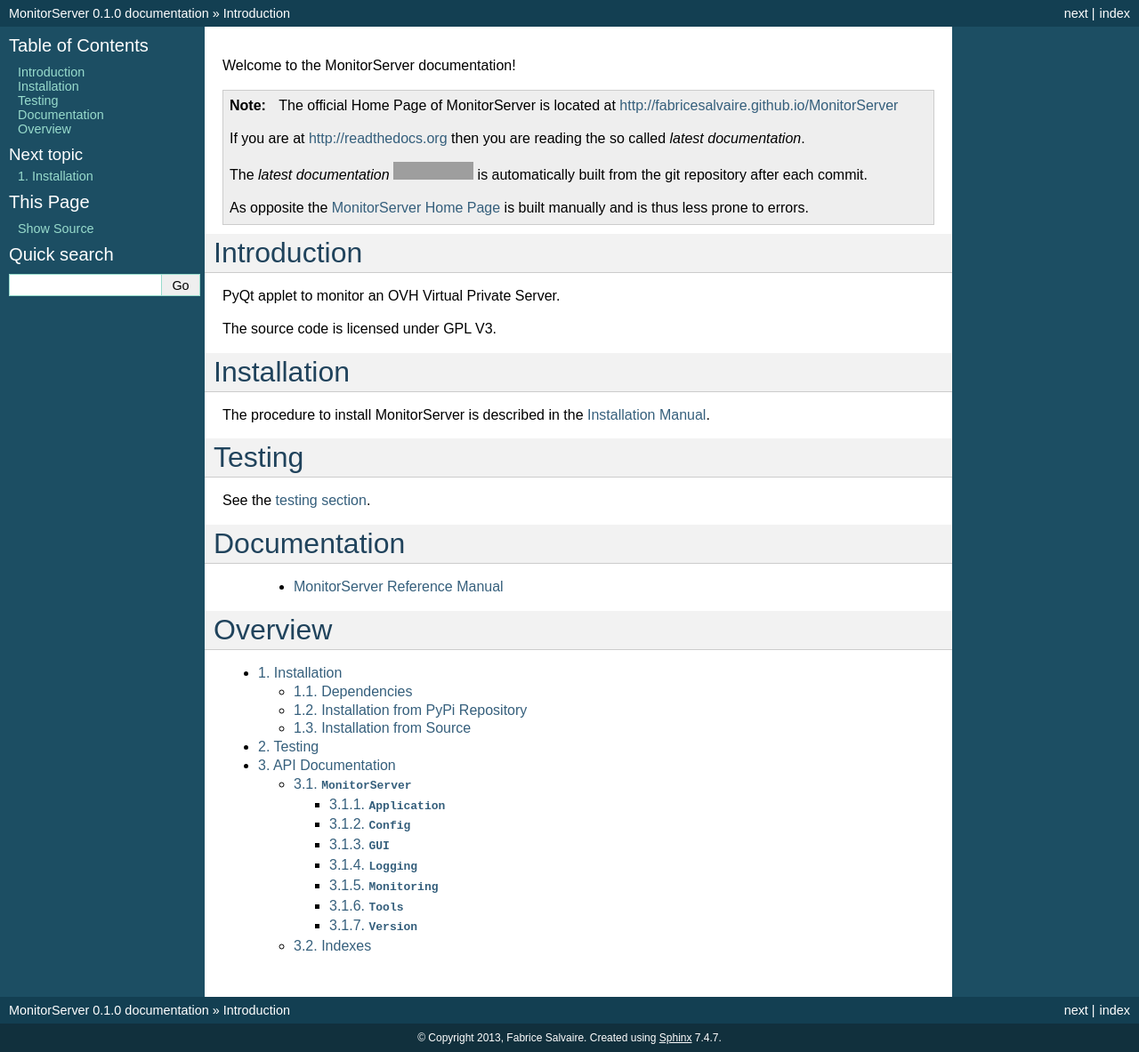
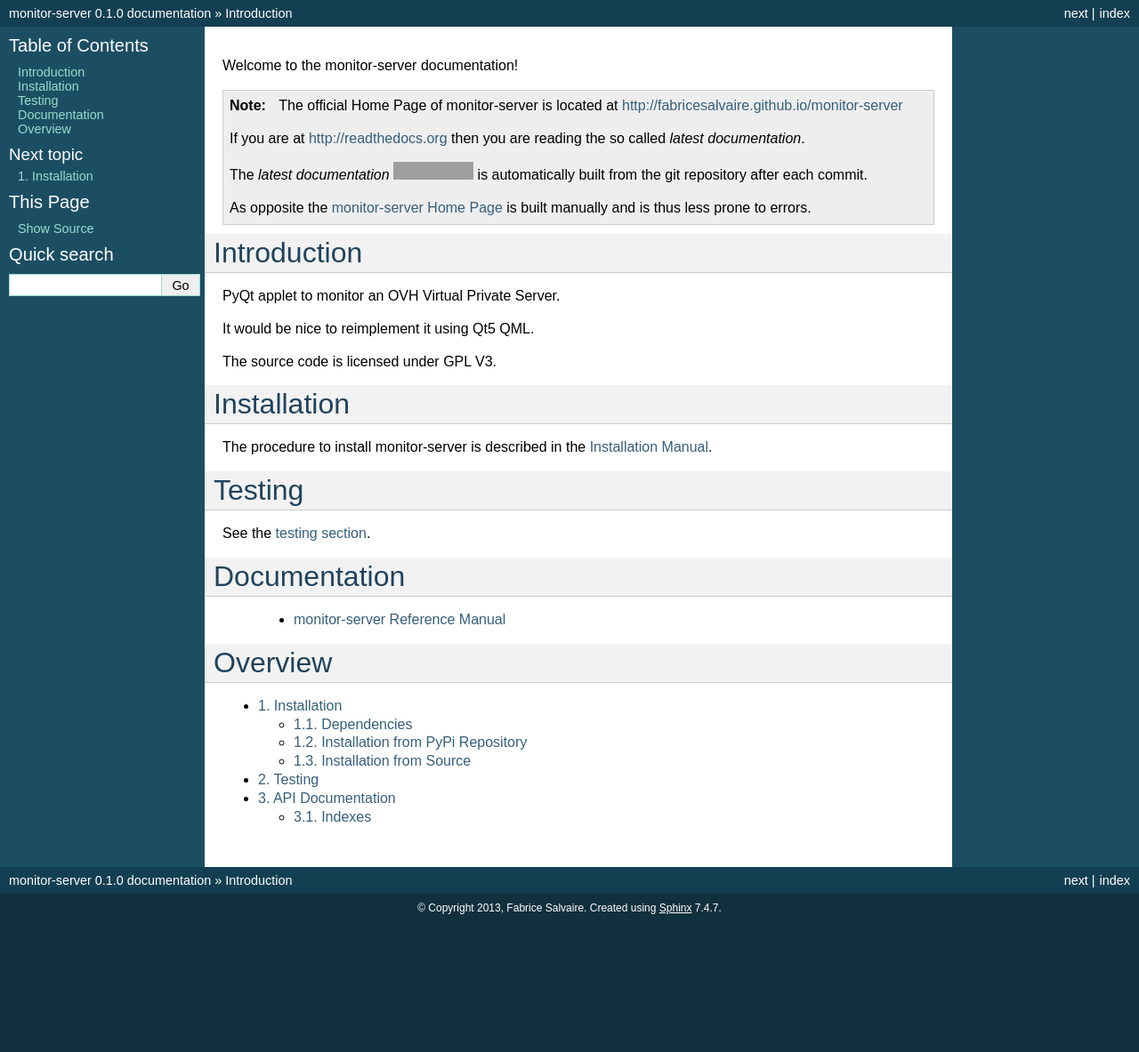
Before and after one commit to FabriceSalvaire/monitor-server, a Sphinx documentation site: the page built from doc/sphinx/source/index.rst, in a window 1280 px wide. Shown: the whole page at 89% size. Built offline with Sphinx 7.4.7, drawn with Linux system fonts in a browser that asks for light colours; formulas are drawn with MathJax 3; pages that are not in the unit, such as notebooks, are missing from menus; after the commit the page ends 1037 px from its top, so only the background shows below that; grey boxes are pictures that could not be loaded.

Commit message:
doc cleanup

```diff
--- a/doc/sphinx/source/conf.py
+++ b/doc/sphinx/source/conf.py
@@ -2,7 +2,7 @@
 
 ####################################################################################################
 #
-# MonitorServer - A Server Monitoring Application
+# monitor-server - A Server Monitoring Application
 # Copyright (C) 2014 Fabrice Salvaire
 #
 # This program is free software: you can redistribute it and/or modify
@@ -22,7 +22,7 @@
 
 ####################################################################################################
 #
-# MonitorServer documentation build configuration file, created by
+# monitor-server documentation build configuration file, created by
 # sphinx-quickstart on Fri Apr  8 16:54:03 2011.
 #
 # This file is execfile()d with the current directory set to its containing dir.
@@ -82,7 +82,7 @@
 master_doc = 'index'
 
 # General information about the project.
-project = u'MonitorServer'
+project = u'monitor-server'
 copyright = u'2013, Fabrice Salvaire'
 
 # The version info for the project you're documenting, acts as replacement for
@@ -152,7 +152,7 @@
 # The theme to use for HTML and HTML Help pages.  See the documentation for
 # a list of builtin themes.
 # html_theme = 'default'
-html_theme = 'MonitorServer'
+html_theme = 'MyTheme'
 
 # Theme options are theme-specific and customize the look and feel of a theme
 # further.  For a list of options available for each theme, see the
@@ -225,7 +225,7 @@
 # html_file_suffix = None
 
 # Output file base name for HTML help builder.
-htmlhelp_basename = 'MonitorServer'
+htmlhelp_basename = 'monitor-server'
 
 ####################################################################################################
 #
@@ -241,7 +241,7 @@
 # Grouping the document tree into LaTeX files. List of tuples
 # (source start file, target name, title, author, documentclass [howto/manual]).
 latex_documents = [
-  ('index', 'MonitorServer.tex', u'MonitorServer Documentation', u'Fabrice Salvaire', 'manual'),
+  ('index', 'monitor-server.tex', u'monitor-server Documentation', u'Fabrice Salvaire', 'manual'),
 ]
 
 # The name of an image file (relative to this directory) to place at the top of
@@ -275,7 +275,7 @@
 # One entry per manual page. List of tuples
 # (source start file, name, description, authors, manual section).
 man_pages = [
-    ('index', 'MonitorServer', u'MonitorServer Documentation', [u'Fabrice Salvaire'], 1)
+    ('index', 'monitor-server', u'monitor-server Documentation', [u'Fabrice Salvaire'], 1)
 ]
 
 # Example configuration for intersphinx: refer to the Python standard library.
--- a/doc/sphinx/source/index.rst
+++ b/doc/sphinx/source/index.rst
@@ -5,16 +5,16 @@
 
    <br/>
 
-Welcome to the MonitorServer documentation!
+Welcome to the monitor-server documentation!
 
-.. note:: The official Home Page of MonitorServer is located at |MonitorServerUrl|
+.. note:: The official Home Page of monitor-server is located at |monitor-serverUrl|
 
     If you are at http://readthedocs.org then you are reading the so called *latest documentation*.
 
-    The *latest documentation* |MonitorServer@readthedocs-badge| is automatically built from the
+    The *latest documentation* |monitor-server@readthedocs-badge| is automatically built from the
     git repository after each commit.
 
-    As opposite the |MonitorServerHomePage|_ is built manually and is thus less prone to errors.
+    As opposite the |monitor-serverHomePage|_ is built manually and is thus less prone to errors.
 
 .. include:: introduction.txt
 
@@ -22,7 +22,7 @@
  Installation
 ==============
 
-The procedure to install MonitorServer is described in the :ref:`Installation Manual <installation-page>`.
+The procedure to install monitor-server is described in the :ref:`Installation Manual <installation-page>`.
 
 =========
  Testing
@@ -34,7 +34,7 @@
  Documentation
 ===============
 
- * :ref:`MonitorServer Reference Manual <reference-manual-page>`
+ * :ref:`monitor-server Reference Manual <reference-manual-page>`
 
 ==========
  Overview
--- a/doc/sphinx/source/introduction.txt
+++ b/doc/sphinx/source/introduction.txt
@@ -8,6 +8,8 @@
 
 PyQt applet to monitor an OVH Virtual Private Server.
 
+It would be nice to reimplement it using Qt5 QML.
+
 The source code is licensed under GPL V3.
 
 .. End
--- a/doc/sphinx/source/project-links.txt
+++ b/doc/sphinx/source/project-links.txt
@@ -1,13 +1,13 @@
 .. -*- Mode: rst -*-
 
 ..
-   |MonitorServerUrl|
-   |MonitorServerHomePage|_
-   |MonitorServerDoc|_
-   |MonitorServer@github|_
-   |MonitorServer@readthedocs|_
-   |MonitorServer@readthedocs-badge|
-   |MonitorServer@pypi|_
+   |monitor-serverUrl|
+   |monitor-serverHomePage|_
+   |monitor-serverDoc|_
+   |monitor-server@github|_
+   |monitor-server@readthedocs|_
+   |monitor-server@readthedocs-badge|
+   |monitor-server@pypi|_
 
 .. |ohloh| image:: https://www.openhub.net/accounts/230426/widgets/account_tiny.gif
    :target: https://www.openhub.net/accounts/fabricesalvaire
@@ -15,28 +15,28 @@
    :height: 15px
    :width:  80px
 
-.. |MonitorServerUrl| replace:: http://fabricesalvaire.github.io/MonitorServer
+.. |monitor-serverUrl| replace:: http://fabricesalvaire.github.io/monitor-server
 
-.. |MonitorServerHomePage| replace:: MonitorServer Home Page
-.. _MonitorServerHomePage: http://fabricesalvaire.github.io/MonitorServer
+.. |monitor-serverHomePage| replace:: monitor-server Home Page
+.. _monitor-serverHomePage: http://fabricesalvaire.github.io/monitor-server
 
-.. |MonitorServerDoc| replace:: MonitorServer Documentation
-.. _MonitorServerDoc: http://monitorserver.readthedocs.org/en/latest
+.. |monitor-serverDoc| replace:: monitor-server Documentation
+.. _monitor-serverDoc: http://monitorserver.readthedocs.org/en/latest
 
-.. |MonitorServer@readthedocs-badge| image:: https://readthedocs.org/projects/monitorserver/badge/?version=latest
+.. |monitor-server@readthedocs-badge| image:: https://readthedocs.org/projects/monitorserver/badge/?version=latest
    :target: http://monitorserver.readthedocs.org/en/latest
 
-.. |MonitorServer@github| replace:: https://github.com/FabriceSalvaire/MonitorServer
-.. .. _MonitorServer@github: https://github.com/FabriceSalvaire/MonitorServer
+.. |monitor-server@github| replace:: https://github.com/FabriceSalvaire/monitor-server
+.. .. _monitor-server@github: https://github.com/FabriceSalvaire/monitor-server
 
-.. |MonitorServer@readthedocs| replace:: http://monitorserver.readthedocs.org
-.. .. _MonitorServer@readthedocs: http://monitorserver.readthedocs.org
+.. |monitor-server@readthedocs| replace:: http://monitorserver.readthedocs.org
+.. .. _monitor-server@readthedocs: http://monitorserver.readthedocs.org
 
-.. |MonitorServer@pypi| replace:: https://pypi.python.org/pypi/MonitorServer
-.. .. _MonitorServer@pypi: https://pypi.python.org/pypi/MonitorServer
+.. |monitor-server@pypi| replace:: https://pypi.python.org/pypi/monitor-server
+.. .. _monitor-server@pypi: https://pypi.python.org/pypi/monitor-server
 
-.. |Build Status| image:: https://travis-ci.org/FabriceSalvaire/MonitorServer.svg?branch=master
-   :target: https://travis-ci.org/FabriceSalvaire/MonitorServer
-   :alt: MonitorServer build status @travis-ci.org
+.. |Build Status| image:: https://travis-ci.org/FabriceSalvaire/monitor-server.svg?branch=master
+   :target: https://travis-ci.org/FabriceSalvaire/monitor-server
+   :alt: monitor-server build status @travis-ci.org
 
 .. End
--- a/doc/sphinx/source/reference-manual.rst
+++ b/doc/sphinx/source/reference-manual.rst
@@ -6,7 +6,7 @@
  API Documentation
 ===================
 
-This is the auto-generated API documentation for the MonitorServer library.
+This is the auto-generated API documentation for the monitor-server library.
 
 .. warning:: The API documentation is automatically generated from the docstrings in the source
   using the |Sphinx| tool.  This way to produce the documentation is know to be perfectible
@@ -17,7 +17,7 @@
 .. toctree::
   :maxdepth: 2
 
-  api/MonitorServer
+  api/monitor-server
 
 Indexes
 -------
--- a/doc/sphinx/source/themes/MonitorServer/theme.conf
+++ b/doc/sphinx/source/themes/MyTheme/theme.conf
@@ -1,6 +1,6 @@
 [theme]
 inherit = default
-stylesheet = MonitorServer.css
+stylesheet = MyTheme.css
 pygments_style = sphinx
 
 [options]
```
Also changed, not shown: README.html (+24 -24 lines), README.rst (+36 -34 lines), README.txt (+5 -5 lines), doc/sphinx/source/installation.rst (+6 -6 lines), doc/sphinx/source/themes/MyTheme/static/MyTheme.css (renamed from doc/sphinx/source/themes/MonitorServer/static/MonitorServer.css), doc/sphinx/source/themes/MyTheme/static/default.css_t (renamed from doc/sphinx/source/themes/MonitorServer/static/default.css_t).
